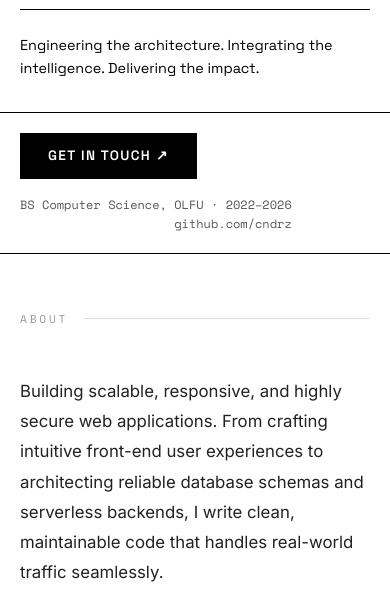
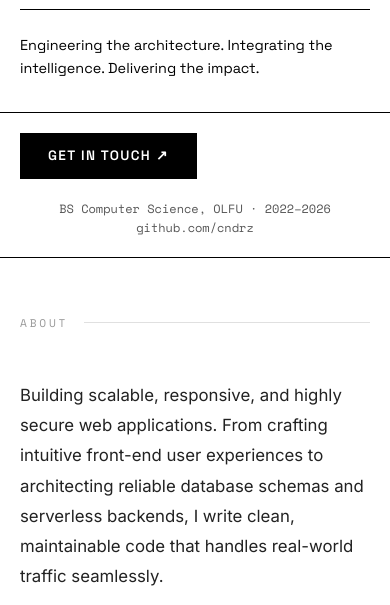
Before and after one commit to cndrz/portfolio, a plain HTML site: page index.html in a window 390 px wide. Shown: the part 210-815 px from the top of the page. Drawn offline with nearby package versions, Linux system fonts and the light colour scheme.

Commit message:
more things

```diff
--- a/style.css
+++ b/style.css
@@ -268,7 +268,9 @@ footer a:hover { color: var(--black); }
   .nav-links a { font-size: 0.7rem; }
   section { padding: 3.5rem 1.25rem; }
   .hero-main { padding: 4vw 1.25rem 2rem; }
-  .hero-footer { padding: 1.25rem; flex-direction: column; align-items: flex-start; }
+  .hero-footer { padding: 1.25rem; flex-direction: column; align-items: stretch; gap: 1.25rem; }
+  .hero-cta { justify-content: center; }
+  .hero-meta { text-align: center; }
   .about-grid, .contact-inner { grid-template-columns: 1fr; gap: 2rem; }
   .about-aside { border-left: none; padding-left: 0; }
   .exp-item { grid-template-columns: 1fr; gap: 0.25rem; }
```
